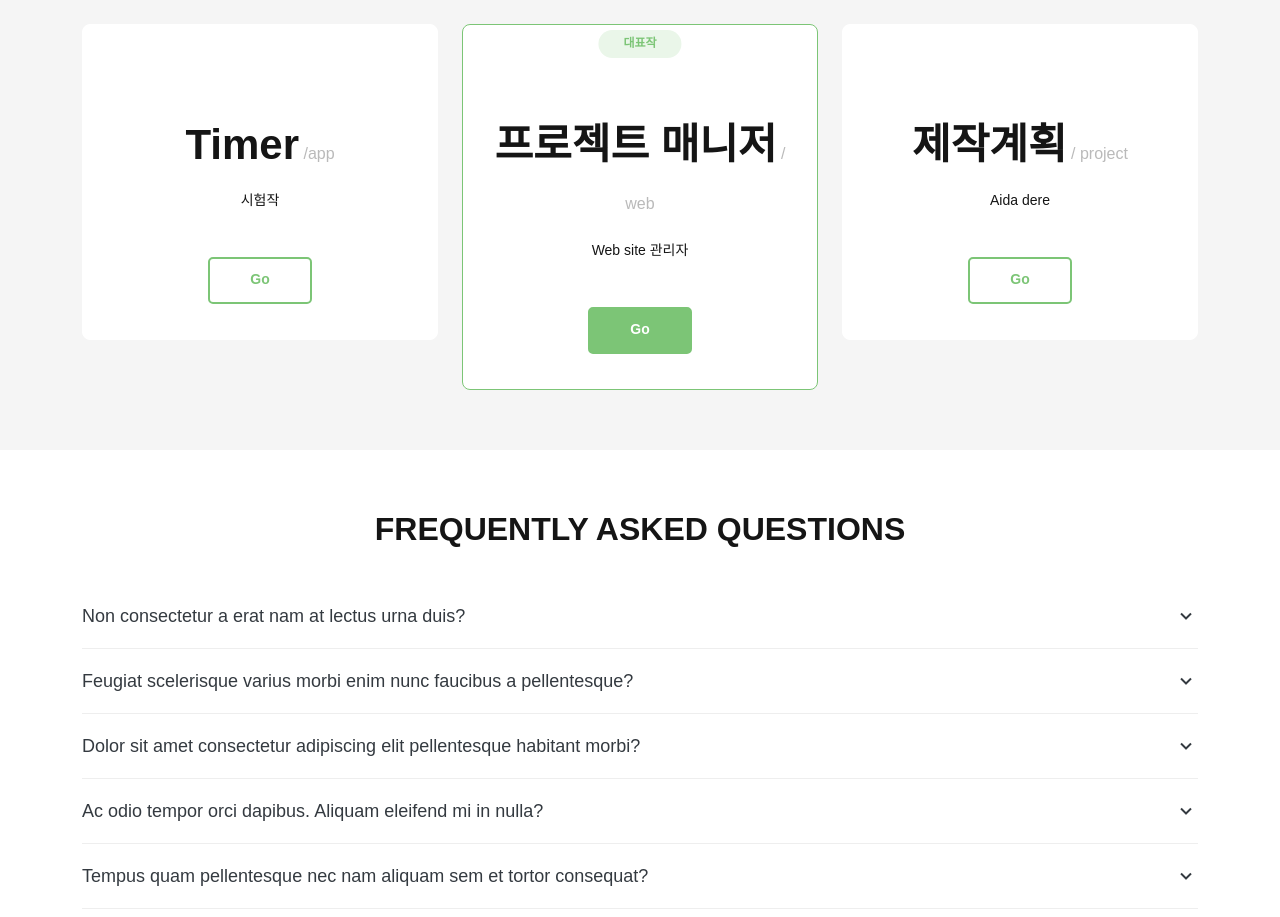
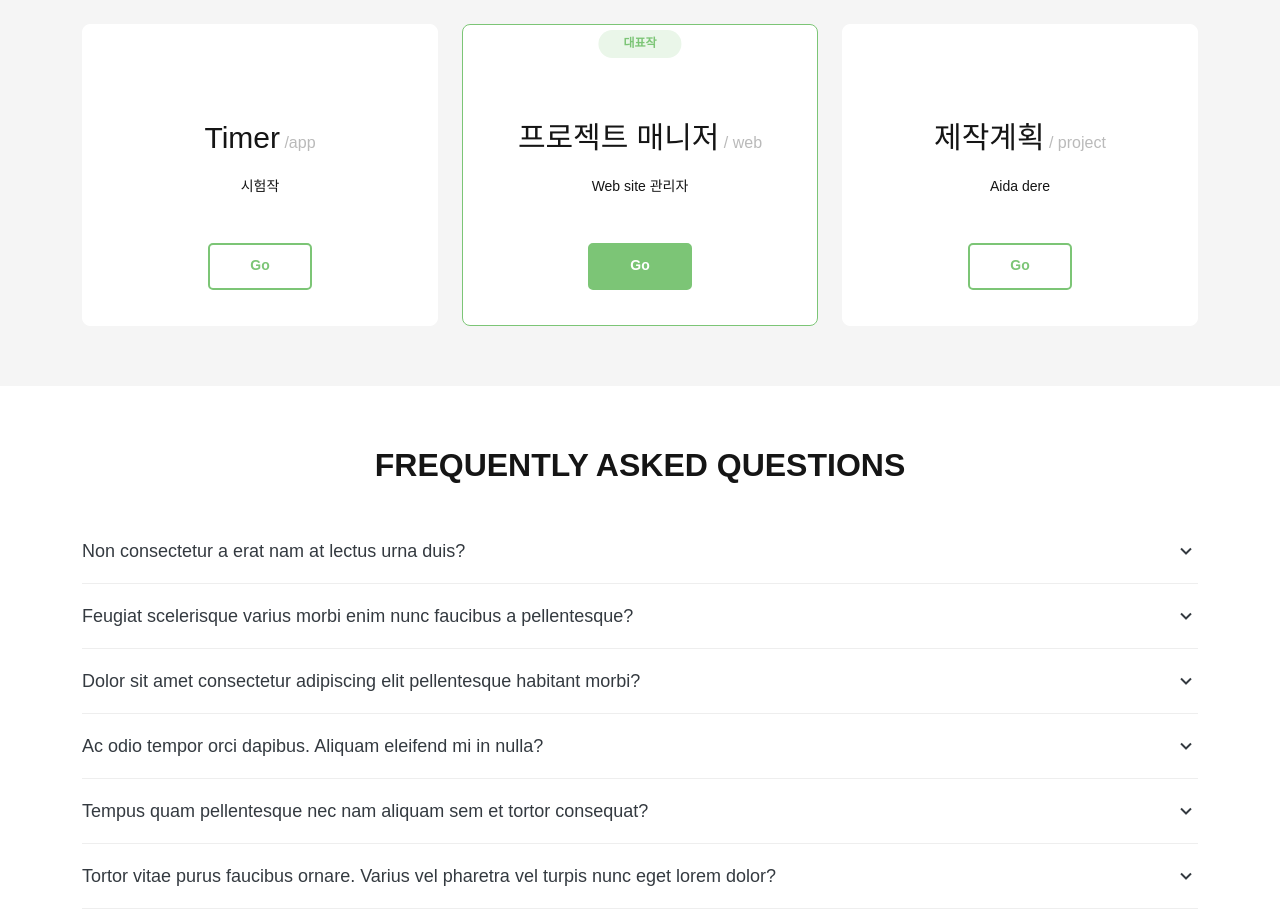
Before and after one commit to junesangh0/arst, a plain HTML site: page index.html in a window 1280 px wide. Shown: the part 4040-4957 px from the top of the page. Drawn offline with Linux system fonts and the light colour scheme; a web font is replaced by a local one.

Commit message:
update css
폰트크기및 굵기변경,

```diff
--- a/assets/css/style.css
+++ b/assets/css/style.css
@@ -1239,9 +1239,9 @@ section {
 }
 
 .pricing .box h4 {
-  font-size: 42px;
+  font-size: 30px;
   color: #151515;
-  font-weight: 700;
+  font-weight: 400;
   font-family: "Open Sans", sans-serif;
   margin-bottom: 20px;
 }
```
